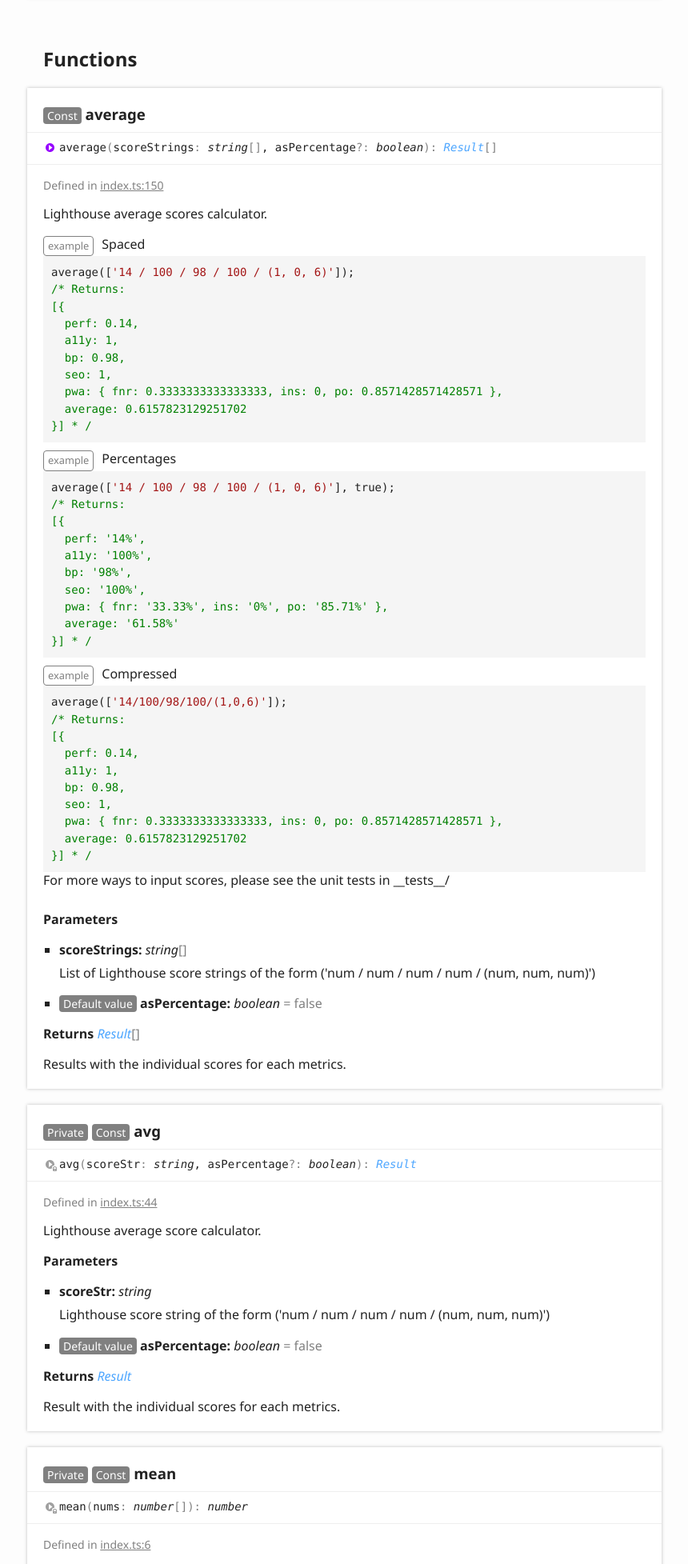
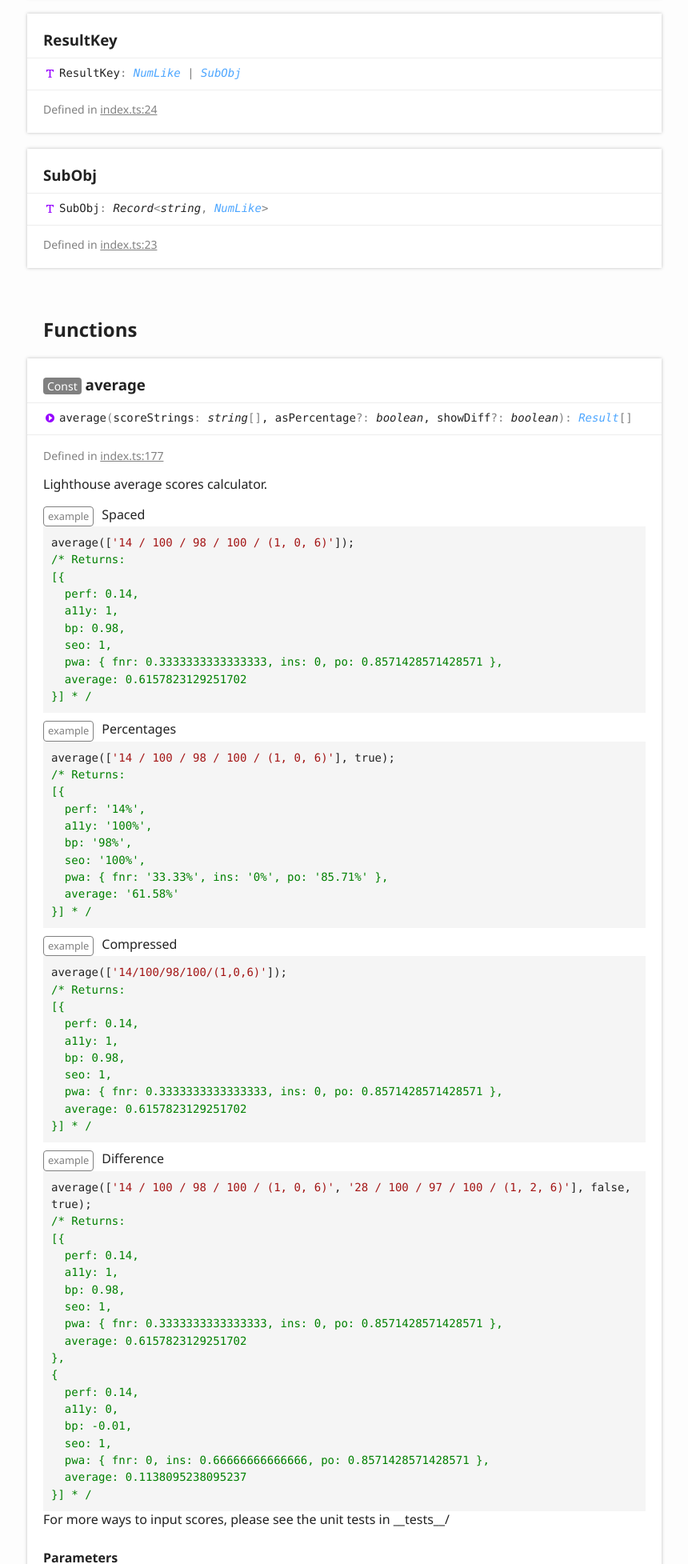
Before and after one commit to Berkmann18/lh-avg, a website: page doc/modules/_index_.html in a window 1280 px wide. Shown: the part 845-2800 px from the top of the page at 80% size, without its empty margins (6-866 px from the left). Drawn offline with Linux system fonts and the light colour scheme.

Commit message:
docs: doc update

```diff
--- a/cli.js
+++ b/cli.js
@@ -18,11 +18,8 @@
   .option('-s, --split', 'Split the string by metric')
   .option('-d, --diff', 'Shows the difference between the first row and subsequent ones')
   .action((scoreStrings) => {
-    const results = avg(scoreStrings, program.percentage);
+    const results = avg(scoreStrings, program.percentage, program.diff);
     /* eslint-disable security/detect-object-injection */
-    if (program.diff) {
-      // TODO Fill it
-    }
 
     /* eslint-disable indent */
     switch (program.format) {
--- a/doc/modules/_index_.html
+++ b/doc/modules/_index_.html
@@ -80,6 +80,8 @@
 							<h3>Type aliases</h3>
 							<ul class="tsd-index-list">
 								<li class="tsd-kind-type-alias tsd-parent-kind-module tsd-is-not-exported"><a href="_index_.html#numlike" class="tsd-kind-icon">Num<wbr>Like</a></li>
+								<li class="tsd-kind-type-alias tsd-parent-kind-module tsd-is-not-exported"><a href="_index_.html#resultkey" class="tsd-kind-icon">Result<wbr>Key</a></li>
+								<li class="tsd-kind-type-alias tsd-parent-kind-module tsd-is-not-exported"><a href="_index_.html#subobj" class="tsd-kind-icon">Sub<wbr>Obj</a></li>
 							</ul>
 						</section>
 						<section class="tsd-index-section ">
@@ -103,7 +105,27 @@
 					<div class="tsd-signature tsd-kind-icon">Num<wbr>Like<span class="tsd-signature-symbol">:</span> <span class="tsd-signature-type">number</span><span class="tsd-signature-symbol"> | </span><span class="tsd-signature-type">string</span></div>
 					<aside class="tsd-sources">
 						<ul>
-							<li>Defined in <a href="https://github.com/Berkmann18/lh-avg/blob/94e1f68/src/index.ts#L22">index.ts:22</a></li>
+							<li>Defined in <a href="https://github.com/Berkmann18/lh-avg/blob/4a32651/src/index.ts#L22">index.ts:22</a></li>
+						</ul>
+					</aside>
+				</section>
+				<section class="tsd-panel tsd-member tsd-kind-type-alias tsd-parent-kind-module tsd-is-not-exported">
+					<a name="resultkey" class="tsd-anchor"></a>
+					<h3>Result<wbr>Key</h3>
+					<div class="tsd-signature tsd-kind-icon">Result<wbr>Key<span class="tsd-signature-symbol">:</span> <a href="_index_.html#numlike" class="tsd-signature-type">NumLike</a><span class="tsd-signature-symbol"> | </span><a href="_index_.html#subobj" class="tsd-signature-type">SubObj</a></div>
+					<aside class="tsd-sources">
+						<ul>
+							<li>Defined in <a href="https://github.com/Berkmann18/lh-avg/blob/4a32651/src/index.ts#L24">index.ts:24</a></li>
+						</ul>
+					</aside>
+				</section>
+				<section class="tsd-panel tsd-member tsd-kind-type-alias tsd-parent-kind-module tsd-is-not-exported">
+					<a name="subobj" class="tsd-anchor"></a>
+					<h3>Sub<wbr>Obj</h3>
+					<div class="tsd-signature tsd-kind-icon">Sub<wbr>Obj<span class="tsd-signature-symbol">:</span> <span class="tsd-signature-type">Record</span><span class="tsd-signature-symbol">&lt;</span><span class="tsd-signature-type">string</span><span class="tsd-signature-symbol">, </span><a href="_index_.html#numlike" class="tsd-signature-type">NumLike</a><span class="tsd-signature-symbol">&gt;</span></div>
+					<aside class="tsd-sources">
+						<ul>
+							<li>Defined in <a href="https://github.com/Berkmann18/lh-avg/blob/4a32651/src/index.ts#L23">index.ts:23</a></li>
 						</ul>
 					</aside>
 				</section>
@@ -114,13 +136,13 @@
 					<a name="average" class="tsd-anchor"></a>
 					<h3><span class="tsd-flag ts-flagConst">Const</span> average</h3>
 					<ul class="tsd-signatures tsd-kind-function tsd-parent-kind-module">
-						<li class="tsd-signature tsd-kind-icon">average<span class="tsd-signature-symbol">(</span>scoreStrings<span class="tsd-signature-symbol">: </span><span class="tsd-signature-type">string</span><span class="tsd-signature-symbol">[]</span>, asPercentage<span class="tsd-signature-symbol">?: </span><span class="tsd-signature-type">boolean</span><span class="tsd-signature-symbol">)</span><span class="tsd-signature-symbol">: </span><a href="../interfaces/_index_.result.html" class="tsd-signature-type">Result</a><span class="tsd-signature-symbol">[]</span></li>
+						<li class="tsd-signature tsd-kind-icon">average<span class="tsd-signature-symbol">(</span>scoreStrings<span class="tsd-signature-symbol">: </span><span class="tsd-signature-type">string</span><span class="tsd-signature-symbol">[]</span>, asPercentage<span class="tsd-signature-symbol">?: </span><span class="tsd-signature-type">boolean</span>, showDiff<span class="tsd-signature-symbol">?: </span><span class="tsd-signature-type">boolean</span><span class="tsd-signature-symbol">)</span><span class="tsd-signature-symbol">: </span><a href="../interfaces/_index_.result.html" class="tsd-signature-type">Result</a><span class="tsd-signature-symbol">[]</span></li>
 					</ul>
 					<ul class="tsd-descriptions">
 						<li class="tsd-description">
 							<aside class="tsd-sources">
 								<ul>
-									<li>Defined in <a href="https://github.com/Berkmann18/lh-avg/blob/94e1f68/src/index.ts#L150">index.ts:150</a></li>
+									<li>Defined in <a href="https://github.com/Berkmann18/lh-avg/blob/4a32651/src/index.ts#L177">index.ts:177</a></li>
 								</ul>
 							</aside>
 							<div class="tsd-comment tsd-typography">
@@ -166,6 +188,27 @@
   pwa: { fnr: 0.3333333333333333, ins: 0, po: 0.8571428571428571 },
   average: 0.6157823129251702
 }] * /</span></code></pre>
+									</dd>
+									<dt>example</dt>
+									<dd><caption>Difference</caption>
+										<pre><code class="language-js">average([<span class="hljs-string">'14 / 100 / 98 / 100 / (1, 0, 6)'</span>, <span class="hljs-string">'28 / 100 / 97 / 100 / (1, 2, 6)'</span>], <span class="hljs-literal">false</span>, <span class="hljs-literal">true</span>);
+<span class="hljs-comment">/* Returns:
+[{
+  perf: 0.14,
+  a11y: 1,
+  bp: 0.98,
+  seo: 1,
+  pwa: { fnr: 0.3333333333333333, ins: 0, po: 0.8571428571428571 },
+  average: 0.6157823129251702
+},
+{
+  perf: 0.14,
+  a11y: 0,
+  bp: -0.01,
+  seo: 1,
+  pwa: { fnr: 0, ins: 0.66666666666666, po: 0.8571428571428571 },
+  average: 0.1138095238095237
+}] * /</span></code></pre>
 										<p>For more ways to input scores, please see the unit tests in __tests__/</p>
 									</dd>
 								</dl>
@@ -183,6 +226,9 @@
 								<li>
 									<h5><span class="tsd-flag ts-flagDefault value">Default value</span> asPercentage: <span class="tsd-signature-type">boolean</span><span class="tsd-signature-symbol"> = false</span></h5>
 								</li>
+								<li>
+									<h5><span class="tsd-flag ts-flagDefault value">Default value</span> showDiff: <span class="tsd-signature-type">boolean</span><span class="tsd-signature-symbol"> = false</span></h5>
+								</li>
 							</ul>
 							<h4 class="tsd-returns-title">Returns <a href="../interfaces/_index_.result.html" class="tsd-signature-type">Result</a><span class="tsd-signature-symbol">[]</span></h4>
 							<p>Results with the individual scores for each metrics.</p>
@@ -199,7 +245,7 @@
 						<li class="tsd-description">
 							<aside class="tsd-sources">
 								<ul>
-									<li>Defined in <a href="https://github.com/Berkmann18/lh-avg/blob/94e1f68/src/index.ts#L44">index.ts:44</a></li>
+									<li>Defined in <a href="https://github.com/Berkmann18/lh-avg/blob/4a32651/src/index.ts#L47">index.ts:47</a></li>
 								</ul>
 							</aside>
 							<div class="tsd-comment tsd-typography">
@@ -236,7 +282,7 @@
 						<li class="tsd-description">
 							<aside class="tsd-sources">
 								<ul>
-									<li>Defined in <a href="https://github.com/Berkmann18/lh-avg/blob/94e1f68/src/index.ts#L6">index.ts:6</a></li>
+									<li>Defined in <a href="https://github.com/Berkmann18/lh-avg/blob/4a32651/src/index.ts#L6">index.ts:6</a></li>
 								</ul>
 							</aside>
 							<div class="tsd-comment tsd-typography">
@@ -261,7 +307,7 @@
 						<li class="tsd-description">
 							<aside class="tsd-sources">
 								<ul>
-									<li>Defined in <a href="https://github.com/Berkmann18/lh-avg/blob/94e1f68/src/index.ts#L11">index.ts:11</a></li>
+									<li>Defined in <a href="https://github.com/Berkmann18/lh-avg/blob/4a32651/src/index.ts#L11">index.ts:11</a></li>
 								</ul>
 							</aside>
 							<div class="tsd-comment tsd-typography">
@@ -286,7 +332,7 @@
 						<li class="tsd-description">
 							<aside class="tsd-sources">
 								<ul>
-									<li>Defined in <a href="https://github.com/Berkmann18/lh-avg/blob/94e1f68/src/index.ts#L16">index.ts:16</a></li>
+									<li>Defined in <a href="https://github.com/Berkmann18/lh-avg/blob/4a32651/src/index.ts#L16">index.ts:16</a></li>
 								</ul>
 							</aside>
 							<div class="tsd-comment tsd-typography">
@@ -324,6 +370,12 @@
 					</li>
 					<li class=" tsd-kind-type-alias tsd-parent-kind-module tsd-is-not-exported">
 						<a href="_index_.html#numlike" class="tsd-kind-icon">Num<wbr>Like</a>
+					</li>
+					<li class=" tsd-kind-type-alias tsd-parent-kind-module tsd-is-not-exported">
+						<a href="_index_.html#resultkey" class="tsd-kind-icon">Result<wbr>Key</a>
+					</li>
+					<li class=" tsd-kind-type-alias tsd-parent-kind-module tsd-is-not-exported">
+						<a href="_index_.html#subobj" class="tsd-kind-icon">Sub<wbr>Obj</a>
 					</li>
 					<li class=" tsd-kind-function tsd-parent-kind-module">
 						<a href="_index_.html#average" class="tsd-kind-icon">average</a>
```
Also changed, not shown: doc/assets/js/search.json (+1 -1 lines), doc/index.html (+7 -6 lines), doc/interfaces/_index_.result.html (+16 -6 lines), doc/interfaces/_split_.lhregroup.html (+7 -7 lines), doc/modules/_split_.html (+1 -1 lines), src/index.ts (+1 -1 lines), README.md.
